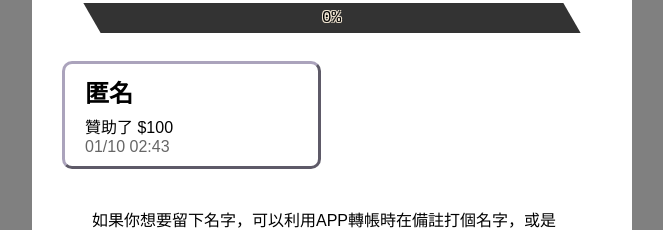
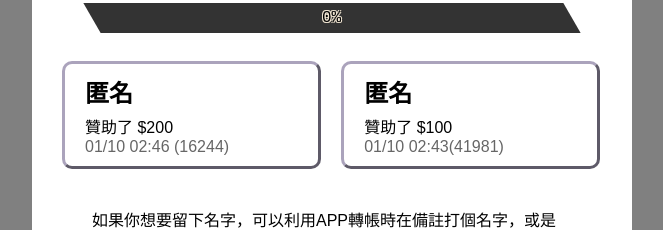
Before and after one commit to SherryYueChiu/Crowdfunding, a Vue app: page / in a window 1280 px wide. Shown: the part 1160-1390 px from the top of the page, without its empty margins (308-971 px from the left). Built offline with nearby package versions, Linux system fonts and the light colour scheme.

Commit message:
抖內更新

```diff
--- a/src/components/Atteendee.vue
+++ b/src/components/Atteendee.vue
@@ -5,8 +5,12 @@ const funded = ref(0);
 const fundTarget = ref(2000);
 
 let attendeeList = ref<AttendeeType[]>([{
+  donateAmount: 200,
+  donateTime: '01/10 02:46 (16244)',
+  name: '匿名',
+},{
   donateAmount: 100,
-  donateTime: '01/10 02:43',
+  donateTime: '01/10 02:43(41981)',
   name: '匿名',
 }]);
 
```
